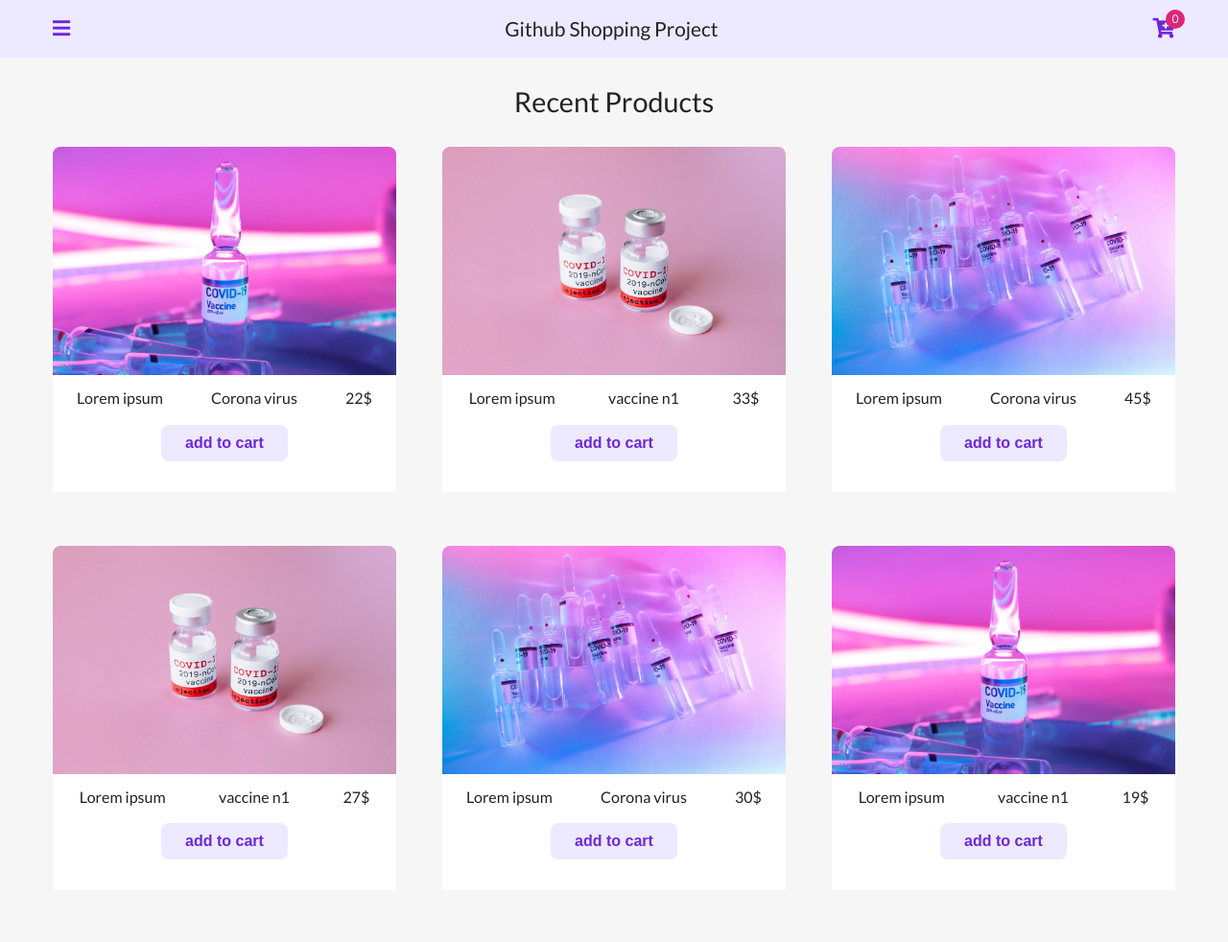
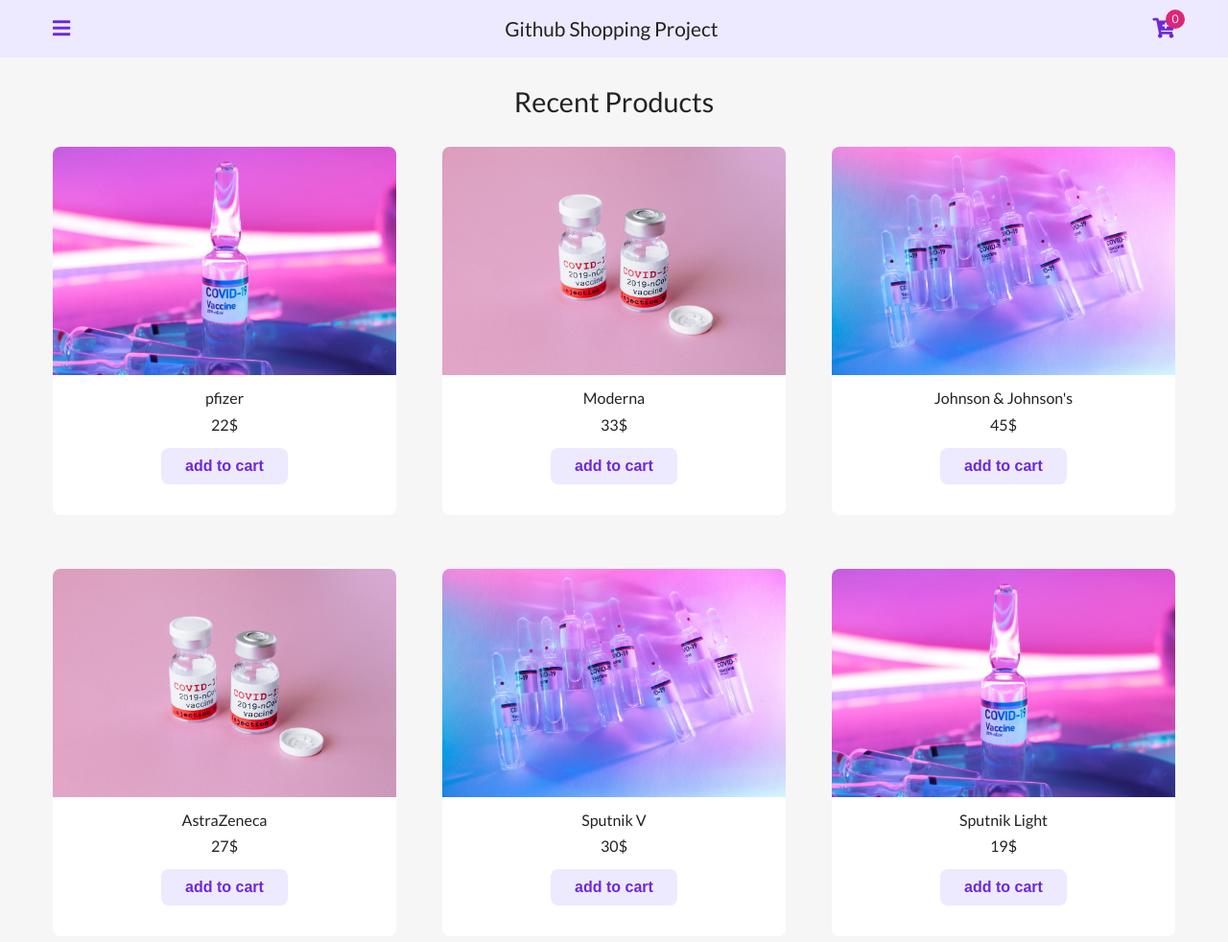
Before and after one commit to amirsz/css-flexgrid, a plain HTML site: page index.html in a window 1280 px wide. Shown: the whole page at 96% size. Before the commit the page ends 928 px from the top, so only its background shows below. Drawn offline with Linux system fonts and the light colour scheme.

Commit message:
Shopping Page
More beautiful

```diff
--- a/css/style.css
+++ b/css/style.css
@@ -5,7 +5,7 @@
   --mainBlack: #222;
   --mainGray: #7c7c7c;
   --mainSpacing: 0.1rem;
-  --mainTransition: all 0.3s linear;
+  --mainTransition: all 0.2s linear;
   --mainRed: #db2777;
   --bodyColor: #f6f6f6;
 }
@@ -65,7 +65,7 @@ body {
   display: flex;
   flex-direction: column;
   align-items: center;
-  padding: 0 2rem;
+  padding: 0 2rem 4rem;
 }
 .product-list {
   width: 100%;
@@ -78,7 +78,7 @@ body {
 .product {
   background-color: var(--mainWhite);
   padding-bottom: 2rem;
-  border-radius: .5px;
+  border-radius: 8px;
   display: flex;
   flex-direction: column;
   align-items: center;
@@ -91,9 +91,13 @@ body {
 .product-desc {
   width: 100%;
   display: flex;
+  flex-direction: column;
   align-items: center;
   justify-content: space-around;
   margin-top: 1rem;
+}
+.product-price {
+  margin: .7rem;
 }
 .add-to-cart {
   outline: none;
@@ -103,5 +107,11 @@ body {
   color: var(--primaryColor);
   font-weight: bold;
   padding: 10px 25px;
-  margin-top: 1.2rem;
+  margin-top: .3rem;
+  transition: var(--mainTransition);
 }
+.add-to-cart:hover {
+  color: var(--mainWhite);
+  background-color: var(--primaryColor);
+  transition: var(--mainTransition);
+}
--- a/index.html
+++ b/index.html
@@ -45,8 +45,8 @@
               <img src="images/p1.webp" alt="" />
             </div>
             <div class="product-desc">
-              Lorem ipsum
-              <h2 class="product-title">Corona virus</h2>
+              pfizer
+              <h2 class="product-title"></h2>
               <span class="product-price">22$</span>
             </div>
             <button class="add-to-cart">add to cart</button>
@@ -56,8 +56,8 @@
               <img src="images/p2.jpeg" alt="" />
             </div>
             <div class="product-desc">
-              Lorem ipsum
-              <h2 class="product-title">vaccine n1</h2>
+              Moderna
+              <h2 class="product-title"></h2>
               <span class="product-price">33$</span>
             </div>
             <button class="add-to-cart">add to cart</button>
@@ -67,8 +67,8 @@
               <img src="images/p3.webp" alt="" />
             </div>
             <div class="product-desc">
-              Lorem ipsum
-              <h2 class="product-title">Corona virus</h2>
+              Johnson & Johnson's
+              <h2 class="product-title"></h2>
               <span class="product-price">45$</span>
             </div>
             <button class="add-to-cart">add to cart</button>
@@ -78,8 +78,8 @@
               <img src="images/p2.jpeg" alt="" />
             </div>
             <div class="product-desc">
-              Lorem ipsum
-              <h2 class="product-title">vaccine n1</h2>
+              AstraZeneca
+              <h2 class="product-title"></h2>
               <span class="product-price">27$</span>
             </div>
             <button class="add-to-cart">add to cart</button>
@@ -89,8 +89,8 @@
               <img src="images/p3.webp" alt="" />
             </div>
             <div class="product-desc">
-              Lorem ipsum
-              <h2 class="product-title">Corona virus</h2>
+              Sputnik V
+              <h2 class="product-title"></h2>
               <span class="product-price">30$</span>
             </div>
             <button class="add-to-cart">add to cart</button>
@@ -100,8 +100,8 @@
               <img src="images/p1.webp" alt="" />
             </div>
             <div class="product-desc">
-              Lorem ipsum
-              <h2 class="product-title">vaccine n1</h2>
+              Sputnik Light
+              <h2 class="product-title"></h2>
               <span class="product-price">19$</span>
             </div>
             <button class="add-to-cart">add to cart</button>
```
